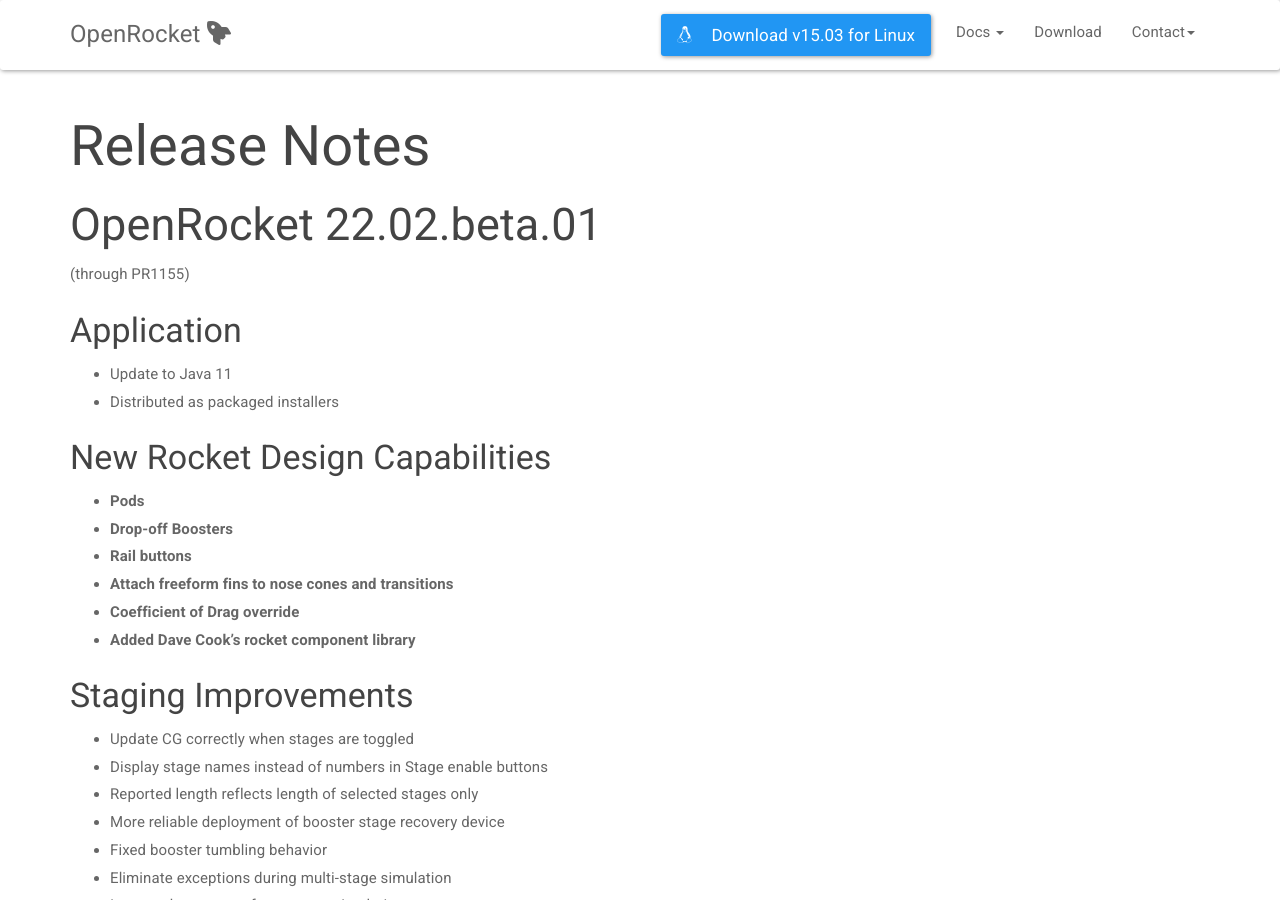
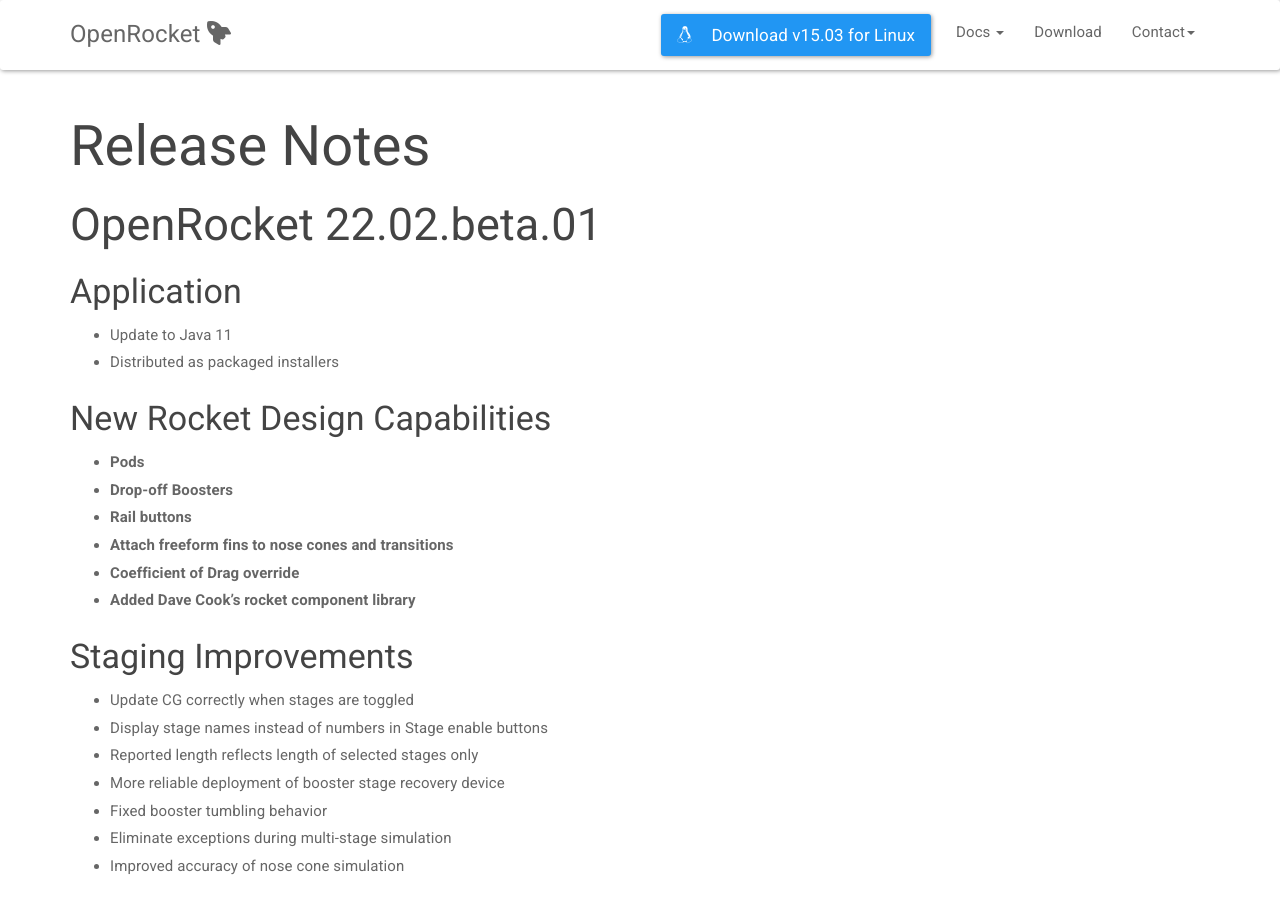
Before and after one commit to openrocket/openrocket.github.io, a Jekyll site: the page built from release_notes.html, in a window 1280 px wide and 900 px high. Built offline with Jekyll 4.4.1, drawn with Linux system fonts in a browser that asks for light colours; nearby versions of some CDN libraries.

Commit message:
Update release notes slightly

```diff
--- a/_includes/ReleaseNotes.md
+++ b/_includes/ReleaseNotes.md
@@ -3,7 +3,6 @@
 
 OpenRocket 22.02.beta.01
 ------------------------
-(through PR1155)
 
 ### Application
 * Update to Java 11
@@ -78,6 +77,8 @@
 
 ..._plus many, many additional bug fixes and refinements_
 
+<hr/>
+
 OpenRocket 15.03 (2015-03-28)
 -----------------------------
 
@@ -97,6 +98,8 @@
 
   * Always use the correct filename extension when saving
 
+<hr/>
+
 OpenRocket 14.11 (2014-11-02)
 -----------------------------
 
@@ -107,6 +110,8 @@
 Bug Fixes
 
   * Fixed a couple of bugs.
+
+<hr/>
 
 OpenRocket 14.06 (2014-06-25)
 -----------------------------
@@ -120,6 +125,8 @@
 Bug Fixes
 
   * Fixed annoying IndexOutOfBounds bug in tables.
+
+<hr/>
 
 OpenRocket 14.05 (2014-05-21)
 -----------------------------
@@ -135,6 +142,8 @@
   * Updated thrustcurves
   * Updated 3d libraries to 2.1.5
 
+<hr/>
+
 OpenRocket 14.03 (2014-03-20)
 -----------------------------
 
@@ -147,6 +156,8 @@
   * Fixes to the flight configuration tab and motor selection dialog
   * Updated thrustcurves
 
+<hr/>
+
 OpenRocket 13.11.2 (2014-01-01)
 -------------------------------
 
@@ -156,6 +167,8 @@
       flight configuration tab.
   * Fix couple of layout issues
   * Updated Spanish, French and Chinese translations
+
+<hr/>
 
 OpenRocket 13.11.1 (2013-11-15)
 -------------------------------
@@ -167,6 +180,8 @@
   * Made the motor filter remember previous settings
   * Fixed various exceptions in flight configuration tables due to column reordering
   * Fixed NPE when deleting a configuration
+
+<hr/>
 
 OpenRocket 13.11  (2013-11-08)
 ------------------------------
@@ -182,6 +197,8 @@
   * Updated jogl to correct 3d problems on various platforms
   * Fixed NPE introduced by changes in Java 1.7.0_45-b18
 
+<hr/>
+
 OpenRocket 13.09.1 (2013-10-05)
 -------------------------------
 
@@ -190,12 +207,15 @@
 reloads.
 
 
+<hr/>
+
 OpenRocket 13.09 (2013-09-08)
 -----------------------------
 
 This release contains a number of bug fixes, updated 3D JOGL
 libraries, and separates simulation edit and plot dialogs.
 
+<hr/>
 
 OpenRocket 13.05 (2013-05-04)
 -----------------------------
@@ -224,6 +244,8 @@
       contributed a more logical mouse controlled zoom - right click and drag will zoom (either domain, range or both).
 
 
+<hr/>
+
 OpenRocket 12.09.1 (2012-06-28)
 -------------------------------
 
@@ -231,6 +253,8 @@
 the possiblity to automatically open the latest design file on startup
 (in Edit -> Preferences -> Options).
 
+
+<hr/>
 
 OpenRocket 12.09  (2012-09-16)
 ------------------------------
@@ -270,6 +294,8 @@
 Ruland.
 
 
+<hr/>
+
 OpenRocket 1.1.9  (2011-11-24)
 ------------------------------
 
@@ -279,6 +305,7 @@
 profiles and fin marking guides is available thanks to Doug Pedrick.
 It also contains some usability features and bug fixes.
 
+<hr/>
 
 OpenRocket 1.1.8  (2011-08-25)
 ------------------------------
@@ -287,6 +314,7 @@
 It also contains a workaround to a JRE bug that prevents running
 OpenRocket on Java 7.
 
+<hr/>
 
 OpenRocket 1.1.7  (2011-08-12)
 ------------------------------
@@ -295,6 +323,7 @@
 functionality.  However, be cautious when using it and take the
 results with a grain of salt.
 
+<hr/>
 
 OpenRocket 1.1.6  (2011-07-22)
 ------------------------------
@@ -304,6 +333,7 @@
 (ERIG e.V.).  The release also contains rocket design scaling support
 and numerous bug fixes.
 
+<hr/>
 
 OpenRocket 1.1.5  (2011-06-10)
 ------------------------------
@@ -312,12 +342,14 @@
 viewer, which should make printing much more reliable and less
 bug-prone.
 
+<hr/>
 
 OpenRocket 1.1.4  (2011-03-05)
 ------------------------------
 
 Initial printing support by Doug Pedrick, and various bug fixes.
 
+<hr/>
 
 OpenRocket 1.1.3  (2010-10-06)
 ------------------------------
@@ -325,12 +357,14 @@
 Support for drag-drop moving and copying of components.  Fixes a
 severe bug in the undo system.
 
+<hr/>
 
 OpenRocket 1.1.2  (2010-09-07)
 ------------------------------
 
 Fixes a severe bug that prevented adding stages to rockets.
 
+<hr/>
 
 OpenRocket 1.1.1  (2010-09-03)
 ------------------------------
@@ -340,6 +374,7 @@
 
 Old simulation listeners are incompatible with this release.
 
+<hr/>
 
 OpenRocket 1.1.0  (2010-03-21)
 ------------------------------
@@ -347,6 +382,7 @@
 Support for loading RockSim rocket design files (.rkt) thanks to
 Doug Pedrick.
 
+<hr/>
 
 OpenRocket 1.0.0  (2010-03-10)
 ------------------------------
@@ -354,6 +390,7 @@
 Added numerous new motor thrustcurves from thrustcurve.org, and fixed
 a few more bugs.
 
+<hr/>
 
 OpenRocket 0.9.6  (2010-02-17)
 ------------------------------
@@ -362,6 +399,7 @@
 Barrowman method and enhanced simulation time step selection.  Fixed
 numerous bugs.
 
+<hr/>
 
 OpenRocket 0.9.5  (2009-11-28)
 ------------------------------
@@ -369,6 +407,7 @@
 Fixed a serious defect which prevented adding a tube coupler and
 centering ring on the same body tube.  Other minor improvements.
 
+<hr/>
 
 OpenRocket 0.9.4  (2009-11-24)
 ------------------------------
@@ -377,6 +416,7 @@
 couplers, material editing and automatic update checks, and fixed
 numerous of the most commonly occurring bugs.
 
+<hr/>
 
 OpenRocket 0.9.3  (2009-09-01)
 ------------------------------
@@ -385,6 +425,7 @@
 flight events in plots, example rocket designs, splitting clustered
 inner tubes and automated bug reporting.
 
+<hr/>
 
 OpenRocket 0.9.2  (2009-07-13)
 ------------------------------
@@ -393,6 +434,7 @@
 motor configuration edit dialog, motor selection dialog and file
 open/save.
 
+<hr/>
 
 OpenRocket 0.9.1  (2009-06-09)
 ------------------------------
@@ -400,6 +442,7 @@
 Bug fixes to file dialog and saving; initial support for cut/copy/paste
 of simulations.
 
+<hr/>
 
 OpenRocket 0.9.0  (2009-05-24)
 ------------------------------
```
